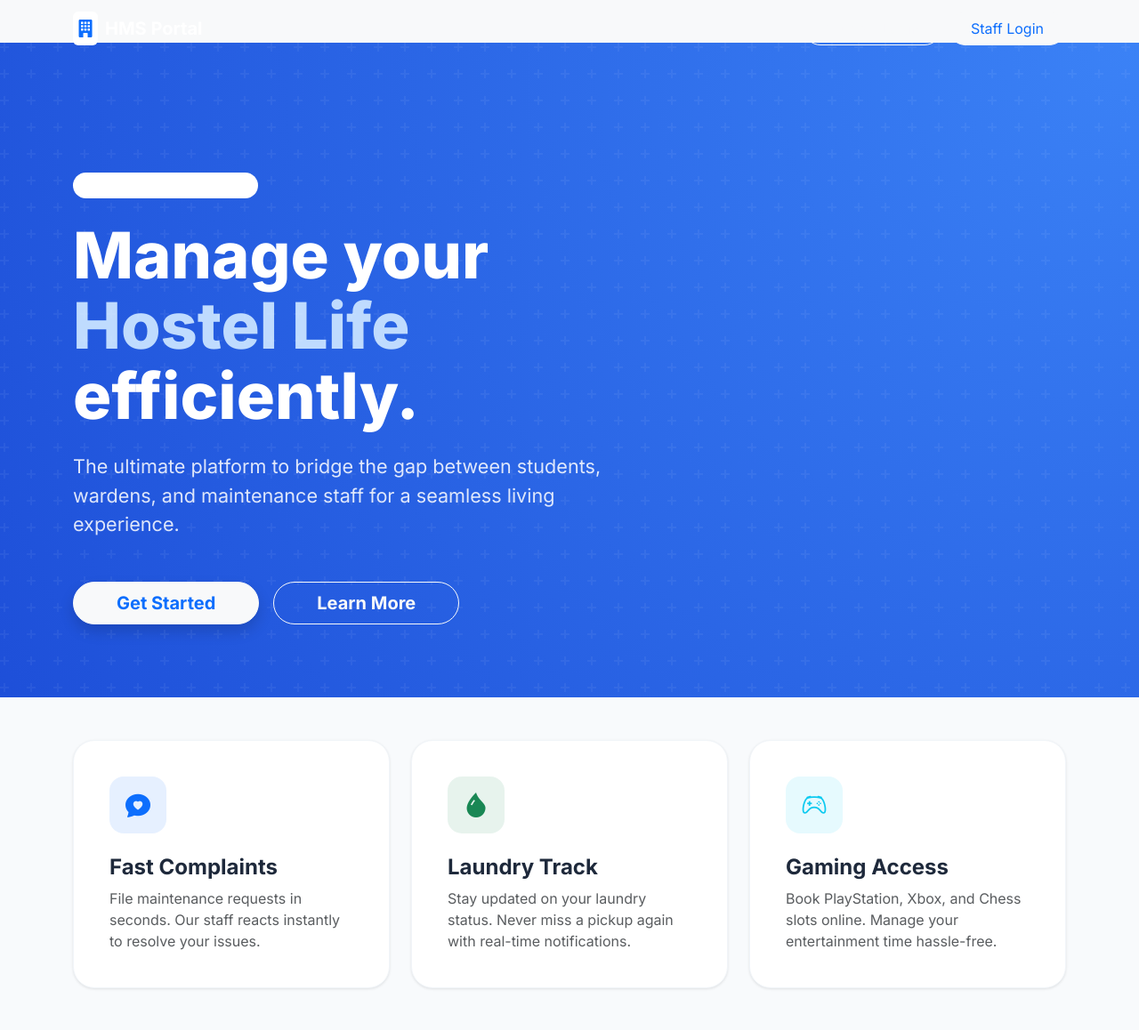
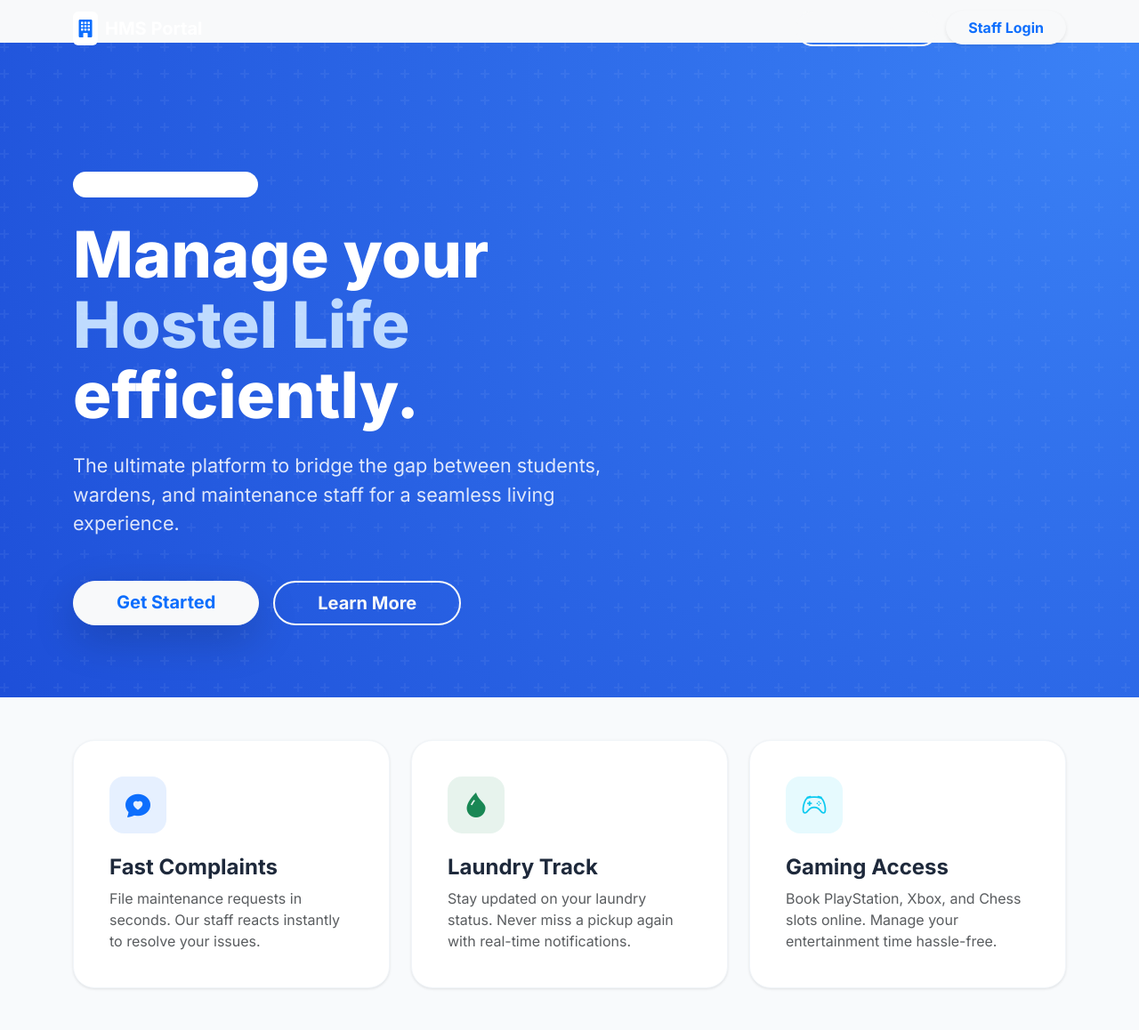
Before and after one commit to Ankit8804Sharma/Hostel-Management, a Flask app: page / in a window 1280 px wide. Shown: the top 1158 px of the page at 89% size. Run offline with Flask 3, Linux system fonts and the light colour scheme.

Commit message:
fix: resolve eager loading error on warden students page and fix landing page navbar visibility and auth redirect

```diff
--- a/app/__init__.py
+++ b/app/__init__.py
@@ -60,6 +60,15 @@ def create_app(config_name=None):
 
     @app.route('/')
     def index():
+        from flask_login import current_user
+        from app.models import Student, StaffMember
+        if current_user.is_authenticated:
+            if isinstance(current_user, Student):
+                return redirect(url_for('student.dashboard'))
+            elif isinstance(current_user, StaffMember):
+                if current_user.role in ('warden', 'chief_warden'):
+                    return redirect(url_for('warden.dashboard'))
+                return redirect(url_for('staff.dashboard'))
         return render_template('index.html')
 
     @app.errorhandler(404)
--- a/app/routes/warden.py
+++ b/app/routes/warden.py
@@ -195,7 +195,7 @@ def overview():
 @warden_only
 def students():
     search = request.args.get('search', '').strip()
-    query = Student.query.options(joinedload(Student.room_allocations).joinedload(RoomAllocation.room))
+    query = Student.query
 
     if search:
         query = query.filter(or_(
--- a/app/templates/base.html
+++ b/app/templates/base.html
@@ -139,10 +139,10 @@
         <div class="collapse navbar-collapse" id="navbarPublic">
           <ul class="navbar-nav ms-auto gap-2 mt-3 mt-lg-0">
             <li class="nav-item">
-              <a class="btn btn-outline-light rounded-pill px-4" href="{{ url_for('auth.login_student') }}">Student Login</a>
+              <a class="btn btn-outline-light rounded-pill px-4 fw-bold border-2 active-shadow" href="{{ url_for('auth.login_student') }}">Student Login</a>
             </li>
             <li class="nav-item">
-              <a class="btn btn-light rounded-pill px-4 text-primary" href="{{ url_for('auth.login_staff') }}">Staff Login</a>
+              <a class="btn btn-light rounded-pill px-4 text-primary fw-bold shadow-sm" href="{{ url_for('auth.login_staff') }}">Staff Login</a>
             </li>
           </ul>
         </div>
--- a/app/templates/index.html
+++ b/app/templates/index.html
@@ -106,10 +106,10 @@
         </h1>
         <p class="hms-hero-subtitle">The ultimate platform to bridge the gap between students, wardens, and maintenance staff for a seamless living experience.</p>
         <div class="d-flex flex-wrap gap-3">
-          <a href="{{ url_for('auth.login_student') }}" class="btn btn-light btn-lg rounded-pill px-5 fw-bold text-primary shadow">
+          <a href="{{ url_for('auth.login_student') }}" class="btn btn-light btn-lg rounded-pill px-5 fw-bold text-primary shadow-lg">
             Get Started
           </a>
-          <a href="#how-it-works" class="btn btn-outline-light btn-lg rounded-pill px-5 fw-bold">
+          <a href="#how-it-works" class="btn btn-outline-light btn-lg rounded-pill px-5 fw-bold border-2">
             Learn More
           </a>
         </div>
```
